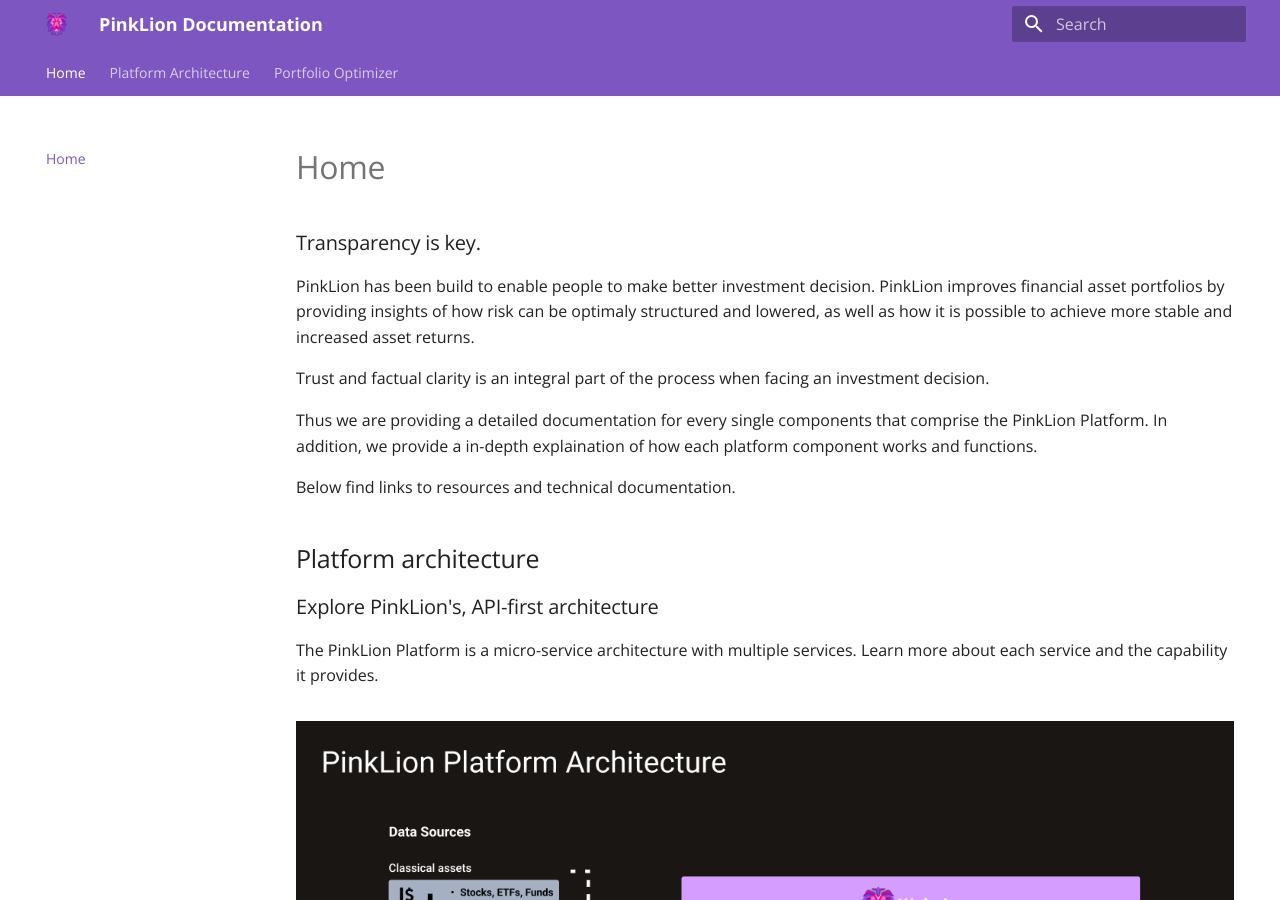
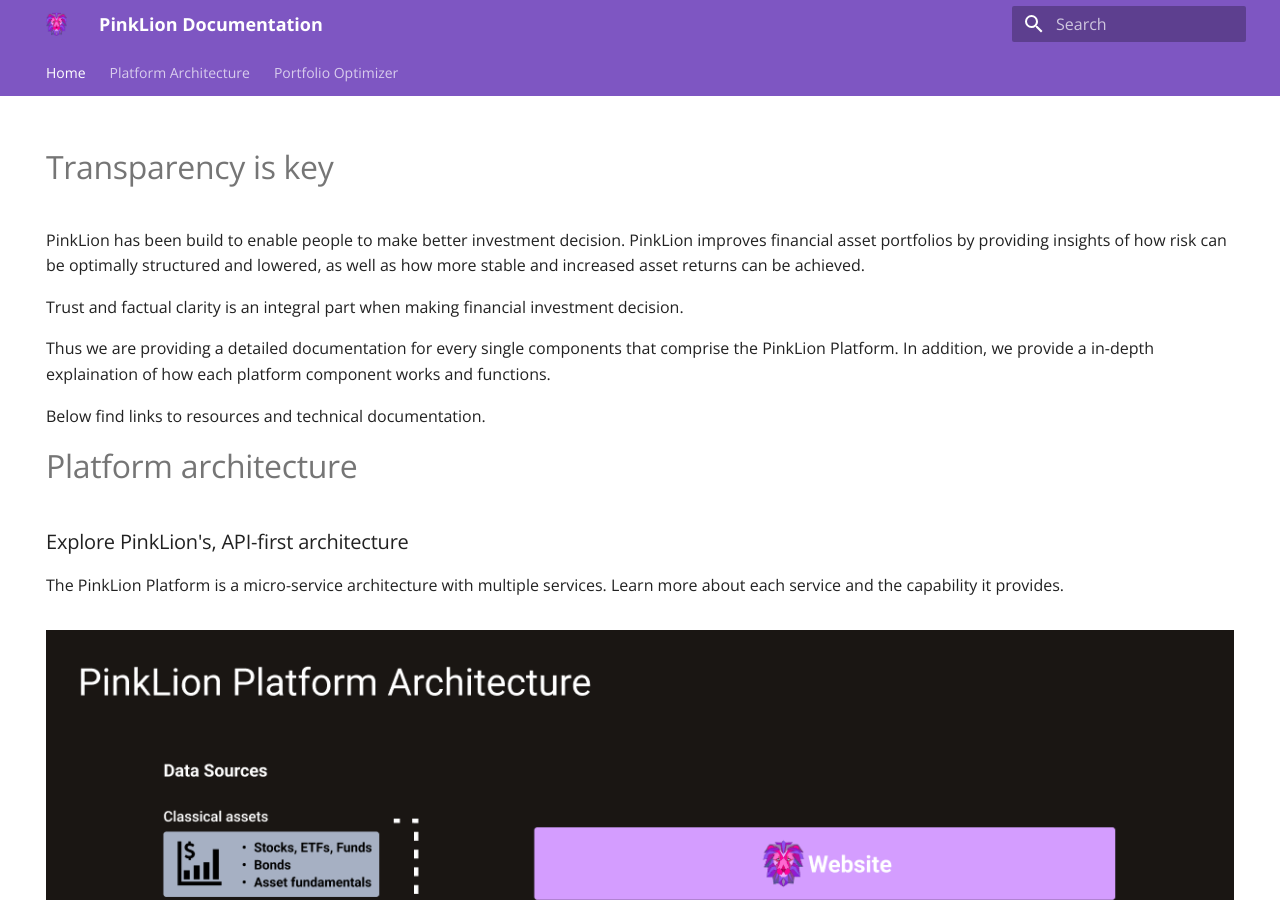
Before and after one commit to JanSchm/PinkLionDocs, an MkDocs documentation site: the page built from docs/index.md, in a window 1280 px wide and 900 px high. Built offline with MkDocs 1.6.1 and Material for MkDocs 9.7.7, drawn with Linux system fonts in a browser that asks for light colours.

Commit message:
Index page updates build

```diff
--- a/docs/index.md
+++ b/docs/index.md
@@ -1,21 +1,21 @@
 ---
 hide:
+  - navigation
   - toc
 ---
 
-# Home
-### Transparency is key.
+# Transparency is key
 
-PinkLion has been build to enable people to make better investment decision. PinkLion improves financial asset portfolios by providing insights of how risk can be optimaly structured and lowered, as well as how it is possible to achieve more stable and increased asset returns.
+PinkLion has been build to enable people to make better investment decision. PinkLion improves financial asset portfolios by providing insights of how risk can be optimally structured and lowered, as well as how more stable and increased asset returns can be achieved.
 
-Trust and factual clarity is an integral part of the process when facing an investment decision.
+Trust and factual clarity is an integral part when making financial investment decision.
 
 Thus we are providing a detailed documentation for every single components that comprise the PinkLion Platform. In addition, we provide a in-depth explaination of how each platform component works and functions.
 
 Below find links to resources and technical documentation.
 
 
-## Platform architecture
+# Platform architecture
 ### Explore PinkLion's, API-first architecture
 
 The PinkLion Platform is a micro-service architecture with multiple services. Learn more about each service and the capability it provides.
@@ -27,7 +27,7 @@
 
 
 
-## Portfolio Optimizer
+# Portfolio Optimizer
 
 ### Learn About PinkLion's Portfolio Optimizer
 
```
Also changed, not shown: site/index.html, site/search/search_index.json, 1 other file.
